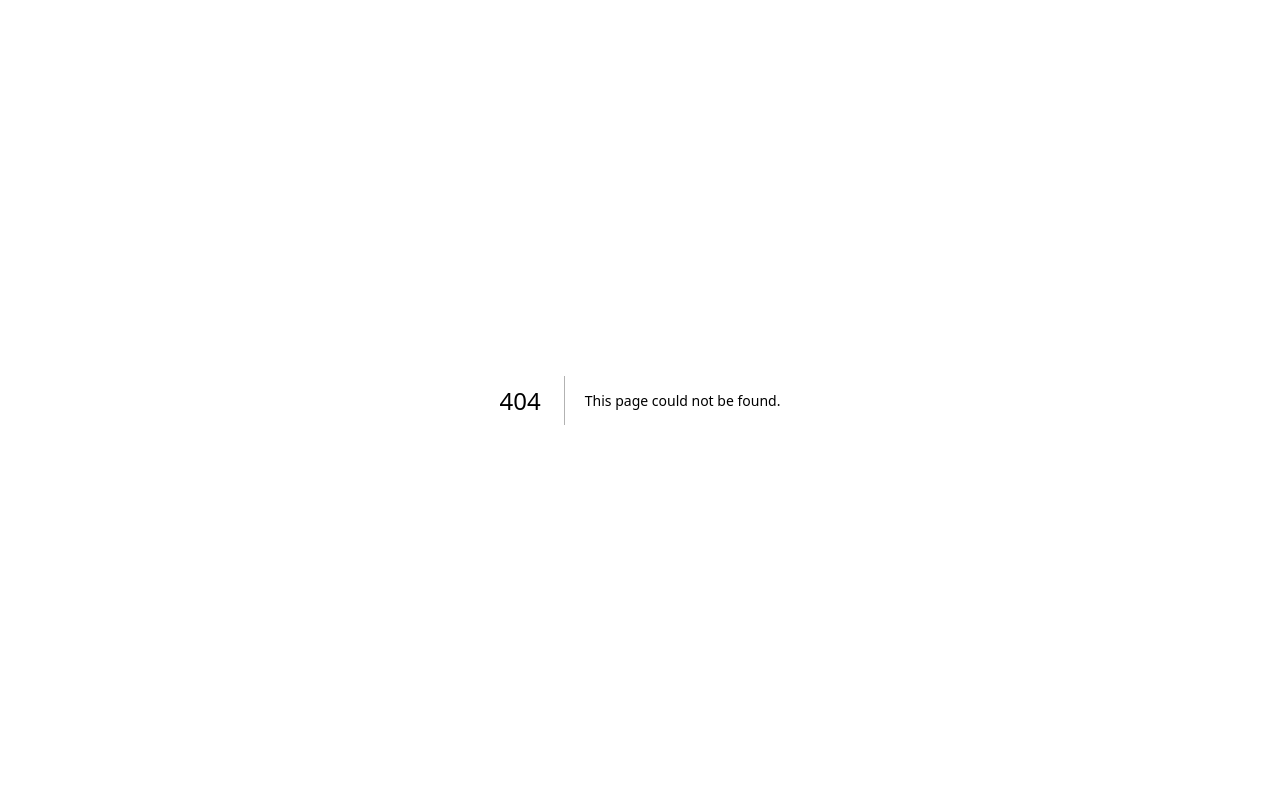
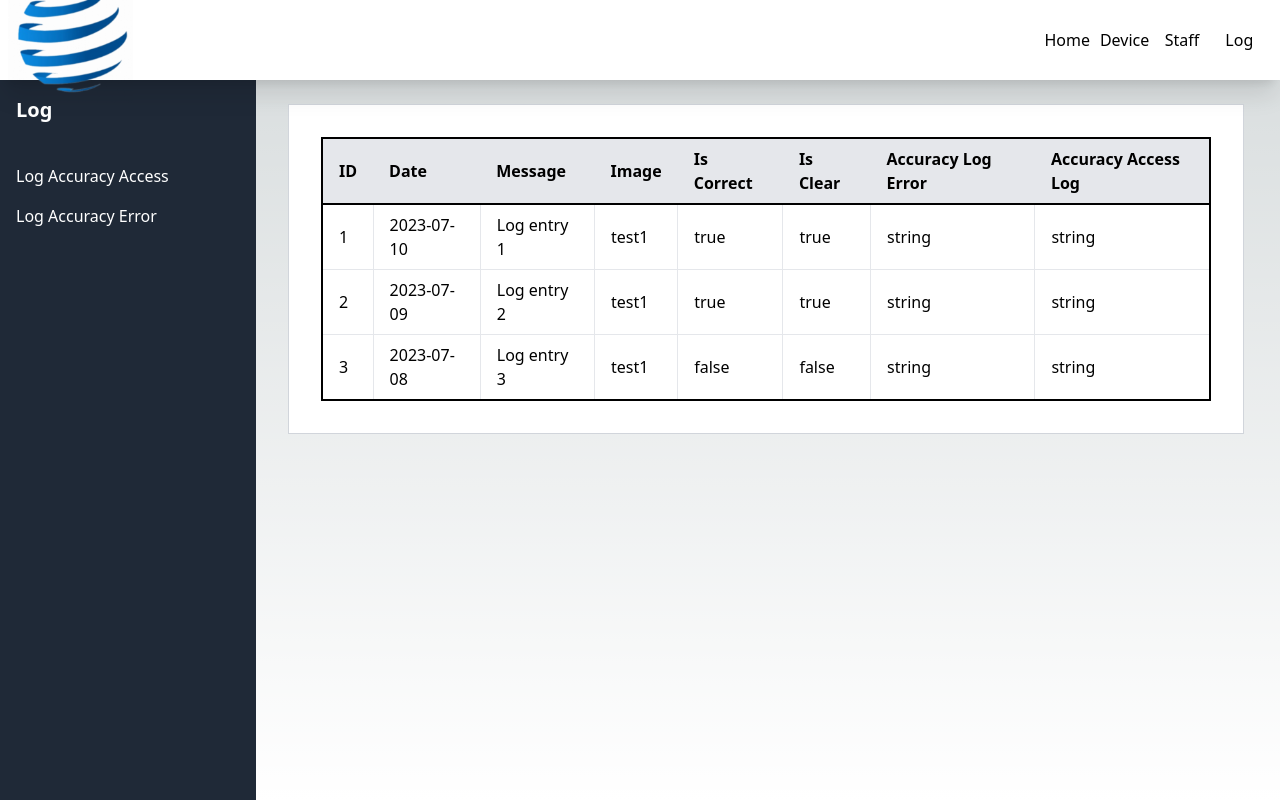
Before and after one commit to Scarlett13/frdashboard, a Next.js app: page /log/accuracy-access in a window 1280 px wide. Before the commit this address had no page. Built offline with nearby package versions, Linux system fonts and the light colour scheme.

Commit message:
menambahkan table dan log

```diff
--- a/src/components/layout.tsx
+++ b/src/components/layout.tsx
@@ -2,6 +2,7 @@ import { Device } from "@/type/device";
 import Navbar from "./navbar";
 import SideBar from "./sidebar";
 import { useEffect, useState } from "react";
+import SideBarLog from "./sidebarlog";
 
 type layoutProps = {
   children: React.ReactNode;
@@ -22,12 +23,12 @@ const listdevices: Device[] = [
 export default function Layout({ children, showSideBar }: layoutProps) {
   return (
     <div className="h-screen">
-      <Navbar />
-      {showSideBar ? <SideBar listdevices={listdevices}></SideBar> : <></>}
-
-      <main className={`mt-20 ${showSideBar ? "ms-72" : "ms-2"}`}>
-        {children}
-      </main>
+      <Navbar>
+        {showSideBar ? <SideBar listdevices={listdevices}></SideBar> : <></>}
+        <main className={`mt-20 ${showSideBar ? "ms-72" : "ms-2"}`}>
+          {children}
+        </main>
+      </Navbar>
     </div>
   );
 }
--- /dev/null
+++ b/src/components/layoutlog.tsx
@@ -0,0 +1,29 @@
+import { Log } from "@/type/log";
+import Navbar from "./navbar";
+import SideBarLog from "./sidebarlog";
+
+type LayoutLogProps = {
+  children: React.ReactNode;
+  ShowSideBarLog: boolean;
+};
+
+const listlog: Log[] = [
+  { logid: 1, logname: "Log Accuracy Access", path: "accuracy-access" },
+  { logid: 2, logname: "Log Accuracy Error", path: "accuracy-error" },
+];
+
+export default function LogLayout({
+  ShowSideBarLog,
+  children,
+}: LayoutLogProps) {
+  return (
+    <div className="h-screen">
+      <Navbar>
+        {ShowSideBarLog ? <SideBarLog listlog={listlog}></SideBarLog> : <></>}
+        <main className={`mt-20 ${ShowSideBarLog ? "ms-72" : "ms-2"}`}>
+          {children}
+        </main>
+      </Navbar>
+    </div>
+  );
+}
--- a/src/components/modal.tsx
+++ b/src/components/modal.tsx
@@ -3,7 +3,6 @@ import { Dialog, Transition } from "@headlessui/react";
 import Button from "./button";
 import Input from "./input";
 import Toggle from "./toggleswitch";
-import logo from "@Images/logo.png";
 
 export default function Modal() {
   const [open, setOpen] = useState(false);
--- a/src/components/navbar.tsx
+++ b/src/components/navbar.tsx
@@ -1,9 +1,14 @@
 import logo from "@Images/logo.png";
 import Image from "next/image";
 
-export default function Navbar() {
+type NavBarProps = {
+  children: React.ReactNode;
+};
+
+export default function Navbar({ children }: NavBarProps) {
   return (
     <div className="flex flex-col">
+      {children}
       <div className="flex justify-between fixed w-full h-20 shadow-xl bg-white items-center">
         <div className="text-center">
           <Image alt="alt text." src={logo} className="ms-2 w-2/3" />
--- /dev/null
+++ b/src/components/sidebarlog.tsx
@@ -0,0 +1,31 @@
+import { Log } from "@/type/log";
+
+type LogProps = {
+  listlog: Log[];
+};
+
+export default function SideBarLog({ listlog }: LogProps) {
+  return (
+    <div className="bg-gray-800 fixed mt-20 text-white w-64 h-screen flex flex-col">
+      <div className="p-4">
+        <h2 className="text-xl font-bold">Log</h2>
+      </div>
+      <nav className="flex-grow">
+        <ul className="p-4">
+          {listlog.map((log) => {
+            return (
+              <li className="py-2">
+                <a
+                  href={`/log/${log.path}`}
+                  className="block text-white hover:underline"
+                >
+                  {log.logname}
+                </a>
+              </li>
+            );
+          })}
+        </ul>
+      </nav>
+    </div>
+  );
+}
--- a/src/components/table.tsx
+++ b/src/components/table.tsx
@@ -1,4 +1,4 @@
-export default function TableLog() {
+function TableLogAccess() {
   const data = [
     {
       id: 1,
@@ -69,3 +69,77 @@ export default function TableLog() {
     </div>
   );
 }
+
+function TableLogError() {
+  const data = [
+    {
+      id: 1,
+      date: "2023-07-14",
+      message: "Log entry 1",
+      image: "test1",
+      iscorrect: true,
+      isclear: true,
+      accuracylogerror: "string",
+      accuracyaccesslog: "string",
+    },
+    {
+      id: 2,
+      date: "2023-07-09",
+      message: "Log entry 2",
+      image: "test1",
+      iscorrect: true,
+      isclear: true,
+      accuracylogerror: "string",
+      accuracyaccesslog: "string",
+    },
+    {
+      id: 3,
+      date: "2023-07-08",
+      message: "Log entry 3",
+      image: "test1",
+      iscorrect: false,
+      isclear: false,
+      accuracylogerror: "string",
+      accuracyaccesslog: "string",
+    },
+  ];
+
+  return (
+    <div className="flex justify-center">
+      <table className="min-w-full border-collapse border-black border-2">
+        <thead className="border-black border-2">
+          <tr>
+            <th className="py-2 px-4 bg-gray-200 text-left">ID</th>
+            <th className="py-2 px-4 bg-gray-200 text-left">Date</th>
+            <th className="py-2 px-4 bg-gray-200 text-left">Message</th>
+            <th className="py-2 px-4 bg-gray-200 text-left">Image</th>
+            <th className="py-2 px-4 bg-gray-200 text-left">Is Correct</th>
+            <th className="py-2 px-4 bg-gray-200 text-left">Is Clear</th>
+            <th className="py-2 px-4 bg-gray-200 text-left">
+              Accuracy Log Error
+            </th>
+            <th className="py-2 px-4 bg-gray-200 text-left">
+              Accuracy Access Log
+            </th>
+          </tr>
+        </thead>
+        <tbody border-black border-2>
+          {data.map((log) => (
+            <tr key={log.id}>
+              <td className="py-2 px-4 border">{log.id}</td>
+              <td className="py-2 px-4 border">{log.date}</td>
+              <td className="py-2 px-4 border">{log.message}</td>
+              <td className="py-2 px-4 border">{log.image}</td>
+              <td className="py-2 px-4 border">{String(log.iscorrect)}</td>
+              <td className="py-2 px-4 border">{String(log.isclear)}</td>
+              <td className="py-2 px-4 border">{log.accuracylogerror}</td>
+              <td className="py-2 px-4 border">{log.accuracyaccesslog}</td>
+            </tr>
+          ))}
+        </tbody>
+      </table>
+    </div>
+  );
+}
+
+export { TableLogAccess, TableLogError };
--- a/src/pages/device/[deviceid].tsx
+++ b/src/pages/device/[deviceid].tsx
@@ -6,7 +6,7 @@ import { useRouter } from "next/router";
 export default function Device() {
   const router = useRouter();
   const { query } = router;
-  console.log(query, "<<<<<<");
+  console.log(query);
   return (
     <Layout showSideBar={true}>
       <div className="me-9 pt-6 text">
--- /dev/null
+++ b/src/pages/log/[logaccuracy].tsx
@@ -0,0 +1,22 @@
+import Card from "@/components/card";
+import LogLayout from "@/components/layoutlog";
+import { TableLogAccess, TableLogError } from "@/components/table";
+import { useRouter } from "next/router";
+
+export default function Log() {
+  const router = useRouter();
+  const { query } = router;
+  console.log(query);
+  return (
+    <LogLayout ShowSideBarLog={true}>
+      <div className="me-9 pt-6 text">
+        <Card>
+          <div>
+            {query.logaccuracy === "accuracy-access" && <TableLogAccess />}
+            {query.logaccuracy === "accuracy-error" && <TableLogError />}
+          </div>
+        </Card>
+      </div>
+    </LogLayout>
+  );
+}
--- a/src/pages/log/index.tsx
+++ b/src/pages/log/index.tsx
@@ -1,12 +1,5 @@
-import Layout from "@/components/layout";
-import Table from "@/components/table";
+import LogLayout from "@/components/layoutlog";
 
 export default function Log() {
-  return (
-    <Layout showSideBar={false}>
-      <div className="mt-24">
-        <Table />
-      </div>
-    </Layout>
-  );
+  return <LogLayout ShowSideBarLog={true}>{""}</LogLayout>;
 }
```
Also changed, not shown: src/type/log.ts (+3 -6 lines).
